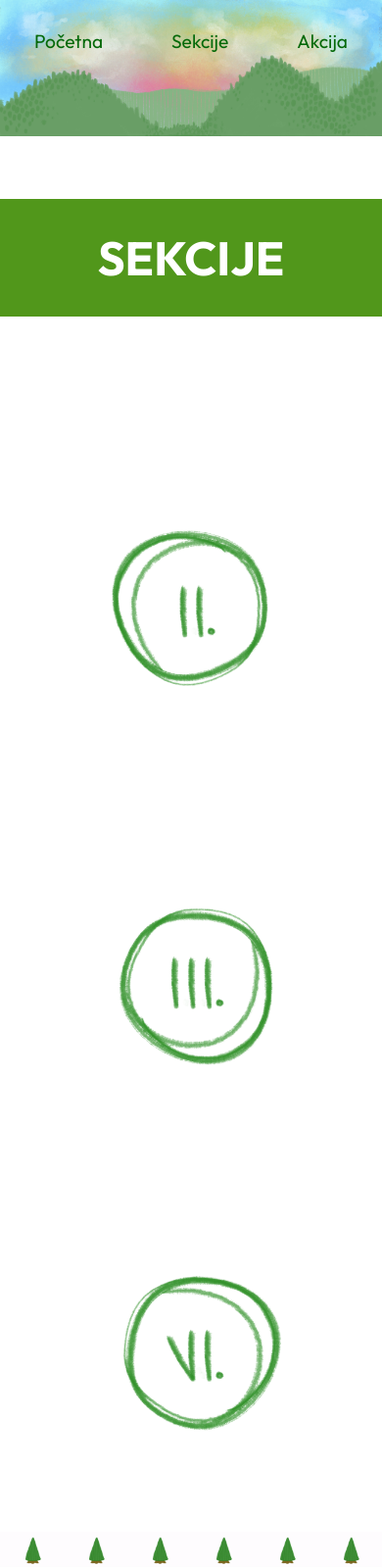
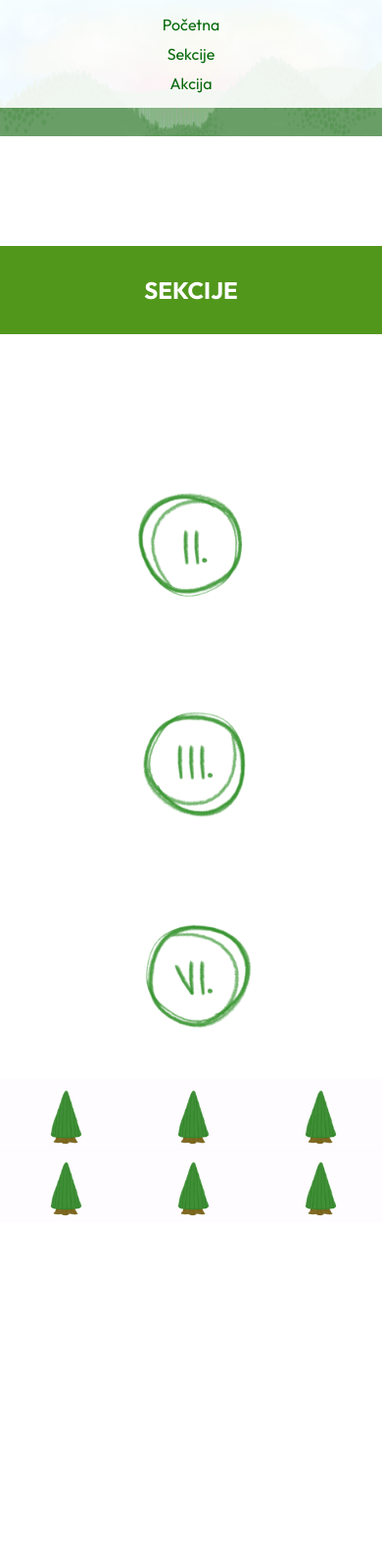
Before and after one commit to Zlatanius/Annela-Stranica, a plain HTML site: page Sekcije/Sekcija 1/Sekcija 1.html in a window 390 px wide. Shown: the whole page at 98% size. After the commit the page ends 1247 px from the top, so only its background shows below. Drawn offline with Linux system fonts and the light colour scheme; files whose address does not match are found by name.

Commit message:
Poboljsao responsiveness

```diff
--- a/Sekcije/Sekcija 1/Sekcija 1.css
+++ b/Sekcije/Sekcija 1/Sekcija 1.css
@@ -133,3 +133,83 @@ body{
   min-width: 0;
   min-height: 0;
 }
+
+/* Add these media queries at the end of the file */
+@media screen and (max-width: 768px) {
+  .menu-container {
+    padding-top: 15px;
+  }
+
+  .menu-item>a {
+    font-size: 1rem;
+  }
+
+  .section-title-text {
+    font-size: 2rem;
+  }
+
+  .bubble-container {
+    margin: 0 5%;
+  }
+
+  .bubble {
+    margin: 40px;
+    width: 150px;
+    height: 150px;
+  }
+
+  .single-bubble-cotainer-right:hover .bubble-text-left {
+    transform: translateX(-200px);
+  }
+
+  .single-bubble-cotainer-left:hover .bubble-text-right {
+    transform: translateX(200px);
+  }
+}
+
+@media screen and (max-width: 480px) {
+  .menu-container {
+    flex-direction: column;
+    background-color: rgba(255, 255, 255, 0.9);
+    padding: 10px 0;
+  }
+
+  .menu-item {
+    padding: 5px 0;
+  }
+
+  .section-title {
+    margin-top: 7rem;
+  }
+
+  .section-title-text {
+    font-size: 1.5rem;
+  }
+
+  .bubble {
+    margin: 30px;
+    width: 120px;
+    height: 120px;
+  }
+
+  .single-bubble-cotainer-right:hover .bubble-text-left {
+    transform: translateX(-150px);
+  }
+
+  .single-bubble-cotainer-left:hover .bubble-text-right {
+    transform: translateX(150px);
+  }
+
+  .bubble-text-left,
+  .bubble-text-right {
+    font-size: 0.8rem;
+  }
+
+  .gif-container {
+    flex-wrap: wrap;
+  }
+
+  .drvo-gif {
+    width: 33.33%;
+  }
+}
--- a/Sekcije/Sekcija 1/Sekcija 1.html
+++ b/Sekcije/Sekcija 1/Sekcija 1.html
@@ -2,7 +2,10 @@
 <html lang="en">
   <head>
     <meta charset="UTF-8" />
-    <meta name="viewport" content="width=device-width, initial-scale=1.0" />
+    <meta
+      name="viewport"
+      content="width=device-width, initial-scale=1.0, maximum-scale=1.0, user-scalable=no"
+    />
     <title>Parallax Scroll Effect</title>
     <link rel="stylesheet" href="Sekcija 1.css" />
     <script src="index.js"></script>
--- a/index.css
+++ b/index.css
@@ -215,3 +215,114 @@ h1.title-text {
   min-width: 0;
   min-height: 0;
 }
+
+@media screen and (max-width: 1024px) {
+  .title-text-container {
+    width: 70%;
+    left: 15%;
+  }
+
+  .title-text {
+    font-size: medium;
+  }
+
+  h1.title-text {
+    font-size: 2rem;
+  }
+
+  .bubble-container {
+    margin: 0 5%;
+  }
+
+  .bubble {
+    width: 150px;
+    height: 150px;
+    margin: 40px;
+  }
+
+  .akcija-title, .akcija-text {
+    width: 50%;
+  }
+
+  .akcija-title {
+    font-size: 3rem;
+  }
+}
+
+@media screen and (max-width: 768px) {
+  .menu-item > a {
+    font-size: 1rem;
+  }
+
+  .title-text-container {
+    width: 85%;
+    left: 7.5%;
+  }
+
+  .section-title-text {
+    font-size: 2rem;
+  }
+
+  .bubble-container {
+    grid-template-columns: 1fr;
+    grid-template-rows: repeat(4, 1fr);
+  }
+
+  .single-bubble-cotainer-right:hover .bubble-text-left,
+  .single-bubble-cotainer-left:hover .bubble-text-right {
+    transform: translateY(120px);
+    text-align: center;
+  }
+
+  .akcija-title, .akcija-text {
+    width: 80%;
+  }
+
+  .akcija-title {
+    font-size: 2.5rem;
+  }
+
+  .gif-container {
+    flex-wrap: wrap;
+  }
+
+  .drvo-gif {
+    width: 33.33%;
+  }
+}
+
+@media screen and (max-width: 480px) {
+  .menu-container {
+    padding-top: 15px;
+  }
+
+  .menu-item > a {
+    font-size: 0.9rem;
+  }
+
+  h1.title-text {
+    font-size: 1.5rem;
+  }
+
+  .title-text {
+    font-size: small;
+  }
+
+  .section-title-text {
+    font-size: 1.5rem;
+  }
+
+  .bubble {
+    width: 120px;
+    height: 120px;
+    margin: 20px;
+  }
+
+  .akcija-title {
+    font-size: 2rem;
+  }
+
+  .drvo-gif {
+    width: 50%;
+  }
+}
```
Also changed, not shown: index.html (+4 -1 lines).
